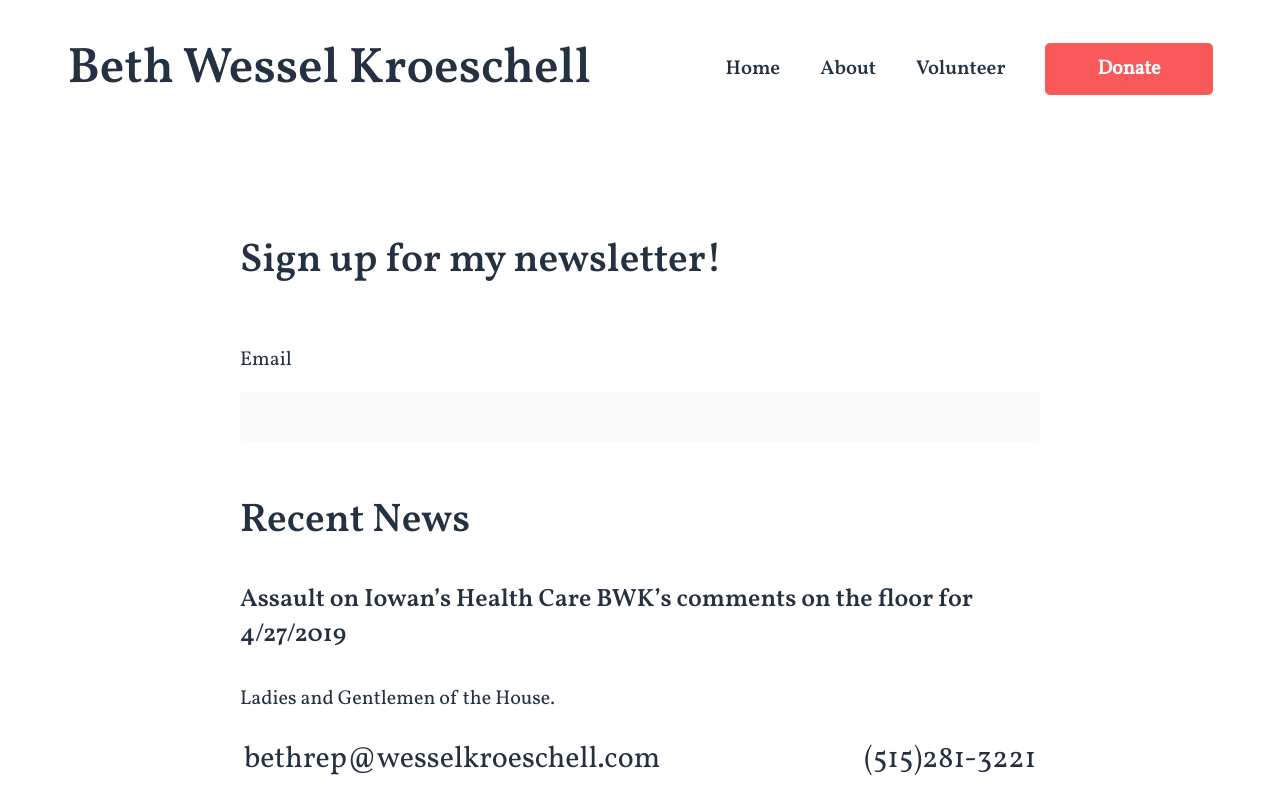
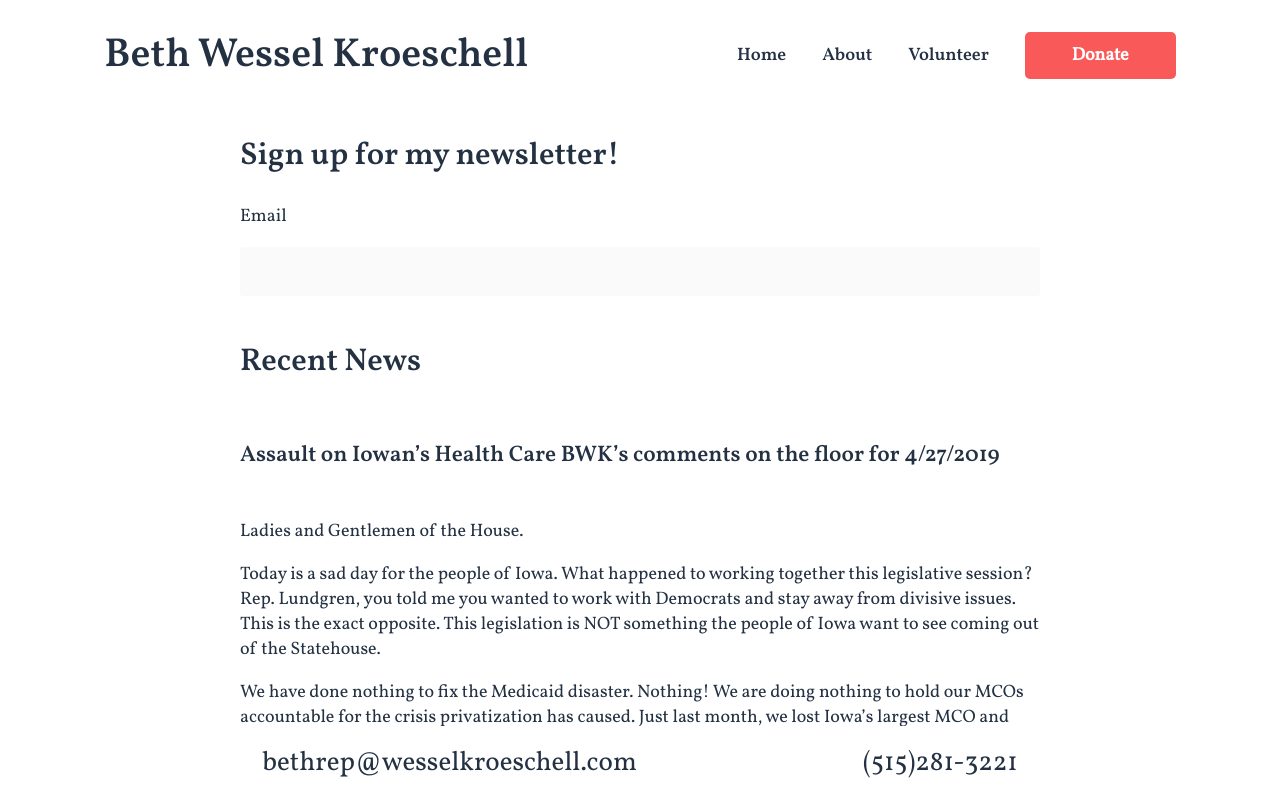
Before and after one commit to JamesODonoghue/wessel-website, a React (Create React App) app: page / in a window 1280 px wide. Shown: the top 798 px of the page. Built offline with nearby package versions, Linux system fonts and the light colour scheme.

Commit message:
style updates to the about and landing pages

```diff
--- a/src/components/About/index.tsx
+++ b/src/components/About/index.tsx
@@ -1,6 +1,7 @@
 import React from 'react';
 function About() {
     return (
+        <div>
             <section>
                 <div className="main-content__header">
                     <h2>About</h2>
@@ -20,6 +21,8 @@ function About() {
             			Beth has also served on her church council in various capacities, served on the Planned Parenthood Community Council in 1994, and worked for the Iowa Farmers Union and the Association of Boards of Certification.</p>
                 </div>
             </section>
+        </div>
+
     )
 }
 
--- a/src/components/App/App.css
+++ b/src/components/App/App.css
@@ -74,6 +74,11 @@ section {
     padding: 3em;
 }
 
+.main-content__header {
+    display: flex;
+    flex-direction: column;
+}
+
 h1,
 h2,
 h4 {
@@ -130,10 +135,6 @@ p {
     display: flex;
     flex-direction: column;
     align-items: center;
-}
-
-.form__header {
-    margin-bottom: 3em;
 }
 
 .form__container {
@@ -226,19 +227,19 @@ footer {
 @media (min-width: 600px) {
 
     main {
-        margin-top: 20rem;
+        margin-top: 12rem;
     }
 
     h1 {
-        font-size: 5rem;
+        font-size: 4.5rem;
     }
 
     h2 {
-        font-size: 4rem;
+        font-size: 3.5rem;
     }
 
     html {
-        font-size: 10px;
+        font-size: 9px;
     }
     .navbar {
         position: relative;
@@ -299,3 +300,10 @@ footer {
         margin: 5rem;
     }
 }
+
+@media (max-width: 1060px) {
+    main {
+        margin-top: 20rem;
+        margin-bottom: 5rem;
+    }
+}
```
Lines whose indentation alone changed are shown as unchanged.
